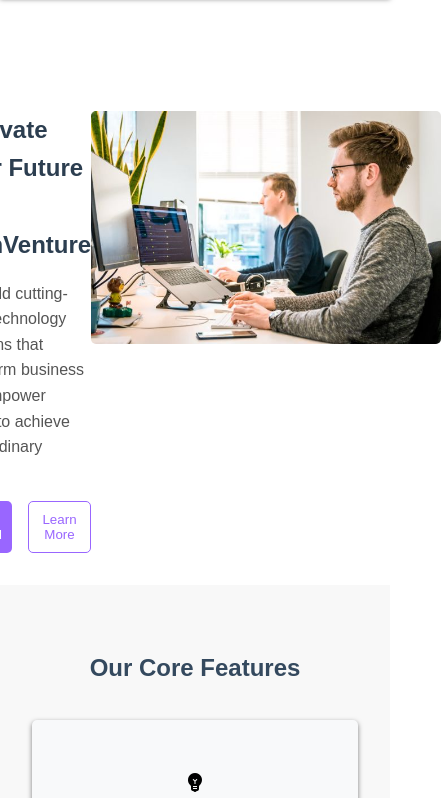
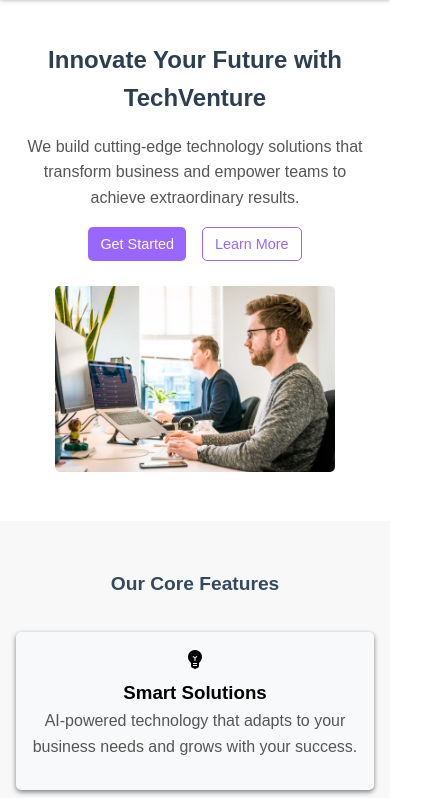
Before and after one commit to NateDaveHill/cc-bootcamp-majo-project-hobbies-html, a plain HTML site: page projects/responsive-website/index.html in a window 390 px wide. Shown: the part 83-881 px from the top of the page, 441 px wide, since content can reach past the window. Drawn offline with Linux system fonts and the light colour scheme.

Commit message:
more responsive design

```diff
--- a/projects/portfolio-website/styles.css
+++ b/projects/portfolio-website/styles.css
@@ -1,6 +1,11 @@
 body {
     margin: 20px;
     font-family:'Courier New', Courier, monospace;
+}
+
+/* Base responsive setup */
+* {
+    box-sizing: border-box;
 }
 
 h1, h2, h3 {
@@ -20,7 +25,8 @@ h1, h2, h3 {
 }
 
 .card {
-    width: 800px;
+    max-width: 800px;
+    width: 100%;
     margin: 0 auto;
     padding: 20px;
     display: flex;
@@ -31,7 +37,6 @@ h1, h2, h3 {
     border-bottom: 6px solid #7CB518;
     border-radius: 20px;
     box-shadow: 5px 5px 10px rgba(0, 0, 0, 0.5);
-
 }
 
 .info {
@@ -66,3 +71,57 @@ h1, h2, h3 {
     transform: translate(-50%, -50%);
     text-align: center;
   }
+
+/* Media queries for responsive design */
+@media screen and (max-width: 768px) {
+    body {
+        margin: 10px;
+    }
+
+    .card {
+        flex-direction: column;
+        padding: 15px;
+        margin: 0 10px;
+    }
+
+    .avatar {
+        width: 120px;
+        margin-bottom: 15px;
+    }
+
+    .text {
+        font-size: 18px;
+    }
+}
+
+@media screen and (max-width: 480px) {
+    body {
+        margin: 5px;
+    }
+
+    .card {
+        padding: 10px;
+        margin: 0 5px;
+        border-radius: 15px;
+    }
+
+    .avatar {
+        width: 100px;
+    }
+
+    .text {
+        font-size: 16px;
+    }
+
+    h1 {
+        font-size: 1.5em;
+    }
+
+    h2 {
+        font-size: 1.3em;
+    }
+
+    h3 {
+        font-size: 1.1em;
+    }
+}
--- a/projects/responsive-website/styling.css
+++ b/projects/responsive-website/styling.css
@@ -259,6 +259,7 @@ article {
 }
 
   .images {
+    margin: 25px;
     border-radius: 5px;
 }
 
@@ -280,3 +281,105 @@ article {
     transform: translateY(-2px);
     transition: transform 0.3s ease;
 }
+
+/* Enhanced Responsive Design */
+@media (max-width: 768px) {
+  .header {
+    padding: 0 1rem;
+  }
+
+  .nav-menu {
+    display: none;
+  }
+
+  .main {
+    padding: 1rem;
+    margin-top: 20px;
+    margin-bottom: 20px;
+  }
+
+  .card {
+    padding: 25px;
+  }
+
+  .footer {
+    grid-template-columns: 1fr;
+    text-align: center;
+    padding: 1rem;
+    height: auto;
+  }
+
+  .flex-stats {
+    flex-direction: column;
+    gap: 16px;
+  }
+
+  .row {
+    flex-direction: column;
+  }
+
+  .column {
+    width: 100%;
+    text-align: center;
+  }
+
+  #first-image, #second-image {
+    max-width: 100%;
+    height: auto;
+  }
+
+  .btn-flex {
+    justify-content: center;
+  }
+}
+
+@media (max-width: 480px) {
+  .header {
+    padding: 0 0.5rem;
+  }
+
+  .logo {
+    font-size: 1.2rem;
+  }
+
+  .main {
+    padding: 0.5rem;
+  }
+
+  .main h1 {
+    font-size: 1.5rem;
+  }
+
+  .main h2 {
+    font-size: 1.2rem;
+  }
+
+  .card {
+    padding: 15px;
+  }
+
+  .content-grid {
+    grid-template-columns: 1fr;
+  }
+
+  .footer {
+    padding: 0.5rem;
+  }
+
+  .btn-start, .btn-more {
+    padding: 8px 12px;
+    font-size: 0.9rem;
+  }
+
+  article {
+    padding: 1rem;
+  }
+
+  #first-image {
+    width: 280px;
+  }
+
+  #second-image {
+    width: 250px;
+  }
+}
```
